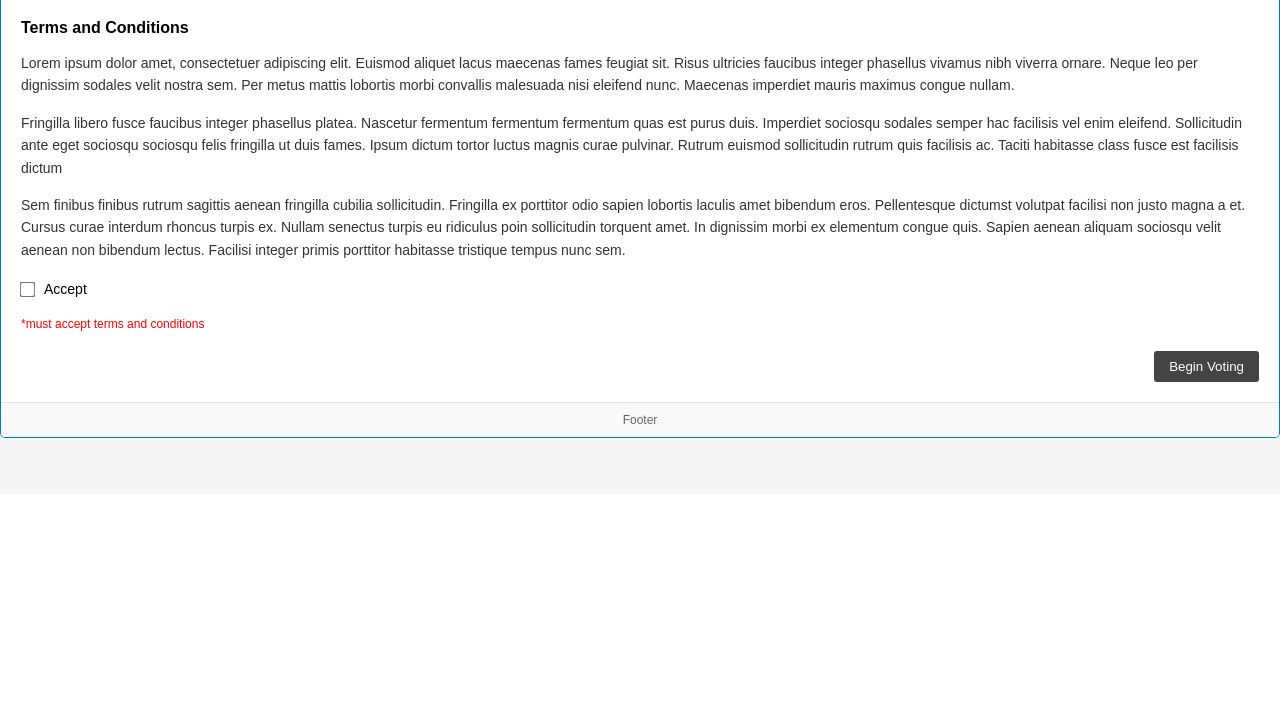
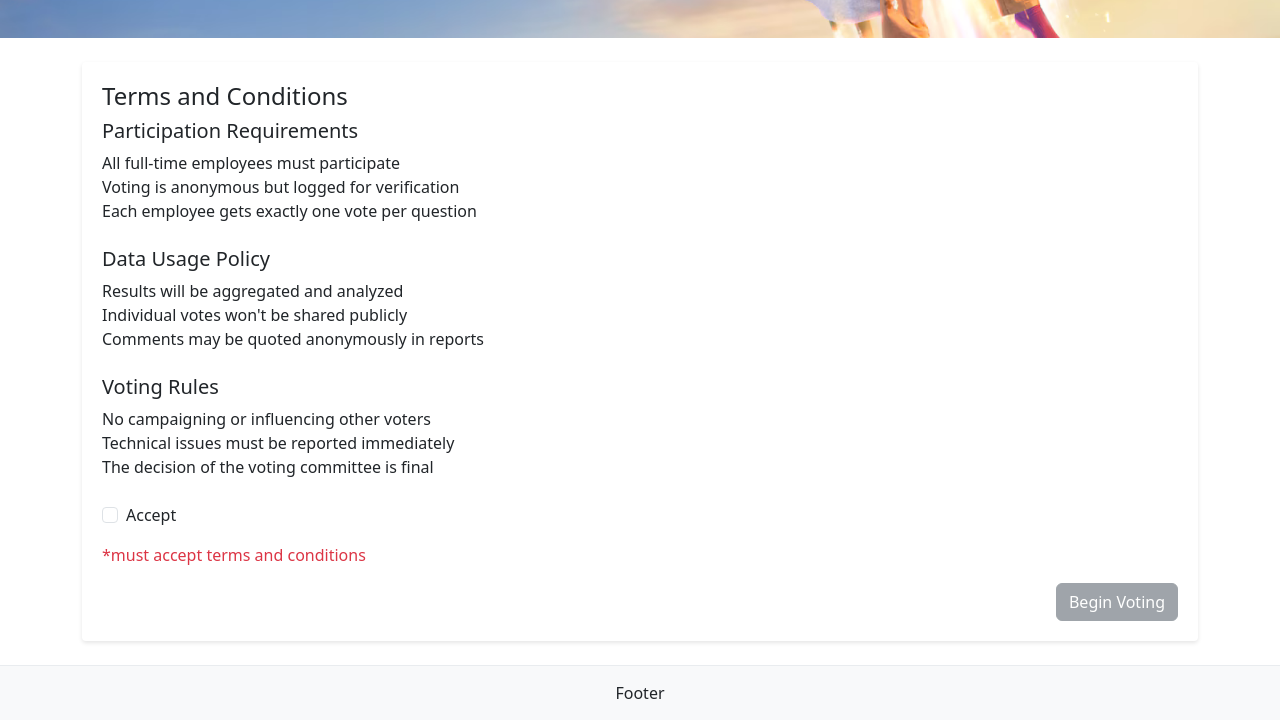
Before and after one commit to 1947522/sky_project, a Django app: template templates/vote/terms_and_condi.html in a window 1280 px wide. Shown: the part 306-1026 px from the top of the page. Before the commit the page ends 744 px from the top, so only its background shows below. Run offline with Django 4.2, Linux system fonts and the light colour scheme; the template is opened without the code that fills it, so the values that code supplies are empty.

Commit message:
Update terms_and_condi.html

```diff
--- a/templates/vote/terms_and_condi.html
+++ b/templates/vote/terms_and_condi.html
@@ -1,224 +1,125 @@
 <!DOCTYPE html>
 <html lang="en">
 <head>
+  {% load static %}
   <meta charset="UTF-8">
   <meta name="viewport" content="width=device-width, initial-scale=1.0">
-    <title>Sky Employee Hub - Voting</title>
+  <title>Sky Employee Hub</title>
+  <link href="https://cdn.jsdelivr.net/npm/bootstrap@5.3.0/dist/css/bootstrap.min.css" rel="stylesheet">
   <style>
-        * {
-            margin: 0;
-            padding: 0;
-            box-sizing: border-box;
-            font-family: Arial, sans-serif;
+    .hero-section {
+      background-image: url("{% static 'images/SkyHero.png' %}");
+      background-size: cover;
+      background-position: center;
+      padding: 80px 0;
+      text-align: center;
     }
-
-        body {
-            background-color: #f5f5f5;
+    .hero-section h1, .hero-section h2 {
+      color: black;
     }
-
-        .container {
-            max-width: 100%;
-            margin: 0 auto;
-            border: 1px solid #0078d4;
-            border-radius: 5px;
-            overflow: hidden;
-        }
-
-        /* Header styles */
-        header {
-            display: flex;
-            justify-content: space-between;
-            align-items: center;
-            padding: 15px 20px;
-            background-color: #fff;
-            border-bottom: 1px solid #e1e1e1;
-        }
-
-        .logo {
-            font-weight: bold;
-        }
-
-        .nav-links {
-            display: flex;
-            gap: 20px;
-        }
-
-        .nav-links a {
-            text-decoration: none;
-            color: #333;
-        }
-
-        .logout-icon {
-            font-size: 20px;
-        }
-
-        /* Hero section */
-        .hero {
-            position: relative;
-            height: 250px;
-            background: linear-gradient(rgba(0, 50, 100, 0.5), rgba(0, 50, 100, 0.5)), url('/api/placeholder/800/250') center/cover;
-            display: flex;
-            flex-direction: column;
-            justify-content: center;
-            align-items: center;
-            color: white;
-            text-align: center;
+    .terms-container {
+      background-color: white;
+      border-radius: 4px;
+      box-shadow: 0 2px 4px rgba(0,0,0,0.1);
       padding: 20px;
     }
-
-        .hero h1 {
-            font-size: 36px;
-            margin-bottom: 10px;
-            text-shadow: 2px 2px 4px rgba(0, 0, 0, 0.5);
+    .footer {
+      padding: 15px 0;
+      background-color: #f8f9fa;
+      border-top: 1px solid #e9ecef;
     }
-
-        .hero p {
-            font-size: 24px;
-            text-shadow: 1px 1px 2px rgba(0, 0, 0, 0.5);
-        }
-
-        /* Content */
-        .content {
-            padding: 20px;
-            background-color: white;
-        }
-
-        .terms-header {
-            font-size: 16px;
-            font-weight: bold;
-            margin-bottom: 15px;
-        }
-
-        .terms-text {
-            font-size: 14px;
-            line-height: 1.6;
-            color: #333;
-            margin-bottom: 15px;
-        }
-
-        /* Checkbox */
-        .checkbox-container {
-            display: flex;
-            align-items: center;
-            margin: 20px 0;
-        }
-
-        .checkbox-container input {
-            margin-right: 10px;
-            transform: scale(1.2);
-        }
-
-        .checkbox-label {
-            font-size: 14px;
-        }
-
-        .required-notice {
-            color: red;
-            font-size: 12px;
-            margin-top: 5px;
-        }
-
-        /* Button */
-        .button-container {
-            display: flex;
-            justify-content: flex-end;
-            margin-top: 20px;
-        }
-
-        .begin-button {
-            background-color: #444;
-            color: white;
-            border: none;
-            padding: 8px 15px;
-            border-radius: 3px;
-            cursor: pointer;
-        }
-
-        .begin-button:hover {
-            background-color: #555;
-        }
-
-        /* Footer */
-        footer {
-            padding: 10px 20px;
-            background-color: #f8f8f8;
-            text-align: center;
-            font-size: 12px;
-            color: #666;
-            border-top: 1px solid #e1e1e1;
-        }
-
-        /* Responsive adjustments */
-        @media (max-width: 768px) {
-            .nav-links {
-                gap: 10px;
-                font-size: 14px;
-            }
-
-            .hero h1 {
-                font-size: 28px;
-            }
-
-            .hero p {
-                font-size: 18px;
-            }
+    .sky-logo {
+      height: 40px;
     }
   </style>
 </head>
 <body>
+  <!-- Navigation -->
+  <nav class="navbar navbar-expand-lg navbar-light bg-white border-bottom">
+    <div class="container-fluid">
+        <a class="navbar-brand" href="#">
+            <img src="{% static 'images/logo.png' %}" alt="Sky Logo" class="sky-logo">
+        </a>
+
+    <div class="ms-auto">
+
+        <ul class="navbar-nav">
+          <li class="nav-item">
+            <a class="nav-link" href="#">HeathCheck Voting</a>
+          </li>
+          <li class="nav-item">
+            <a class="nav-link" href="#">Team Performance</a>
+          </li>
+          <li class="nav-item">
+            <a class="nav-link" href="#">Profile</a>
+          </li>
+          <li class="nav-item">
+            <a class="nav-link" href="#"><svg xmlns="http://www.w3.org/2000/svg" width="16" height="16" fill="currentColor" class="bi bi-box-arrow-right" viewBox="0 0 16 16">
+              <path fill-rule="evenodd" d="M10 12.5a.5.5 0 0 1-.5.5h-8a.5.5 0 0 1-.5-.5v-9a.5.5 0 0 1 .5-.5h8a.5.5 0 0 1 .5.5v2a.5.5 0 0 0 1 0v-2A1.5 1.5 0 0 0 9.5 2h-8A1.5 1.5 0 0 0 0 3.5v9A1.5 1.5 0 0 0 1.5 14h8a1.5 1.5 0 0 0 1.5-1.5v-2a.5.5 0 0 0-1 0v2z"/>
+              <path fill-rule="evenodd" d="M15.854 8.354a.5.5 0 0 0 0-.708l-3-3a.5.5 0 0 0-.708.708L14.293 7.5H5.5a.5.5 0 0 0 0 1h8.793l-2.147 2.146a.5.5 0 0 0 .708.708l3-3z"/>
+            </svg></a>
+          </li>
+        </ul>
+      </div>
+    </div>
+  </nav>
+
+  <!-- Hero Section -->
+  <div class="hero-section">
     <div class="container">
-        <!-- Header -->
-        <header>
-            <div class="logo">Logo</div>
-            <div class="nav-links">
-                <a href="#">HealthCheck Voting</a>
-                <a href="#">Team Performance</a>
-                <a href="#">Profile</a>
+      <h1 class="display-3">SKY EMPLOYEE HUB</h1>
+      <h2 class="lead">VOTING</h2>
     </div>
-            <div class="logout-icon">→</div>
-        </header>
-
-        <!-- Hero section with flying person -->
-        <div class="hero">
-            <h1>Sky Employee Hub</h1>
-            <p>Voting</p>
   </div>
 
-        <!-- Content -->
-        <div class="content">
-            <div class="terms-header">Terms and Conditions</div>
+  <!-- Terms and Conditions -->
+  <div class="container my-4">
+    <div class="terms-container">
+      <h4>Terms and Conditions</h4>
 
-            <p class="terms-text">
-                Lorem ipsum dolor amet, consectetuer adipiscing elit. Euismod aliquet lacus maecenas fames feugiat sit. Risus ultricies faucibus integer phasellus vivamus nibh viverra ornare. Neque leo per dignissim sodales velit nostra sem. Per metus mattis lobortis morbi convallis malesuada nisi eleifend nunc. Maecenas imperdiet mauris maximus congue nullam.
-            </p>
-
-            <p class="terms-text">
-                Fringilla libero fusce faucibus integer phasellus platea. Nascetur fermentum fermentum fermentum quas est purus duis. Imperdiet sociosqu sodales semper hac facilisis vel enim eleifend. Sollicitudin ante eget sociosqu sociosqu felis fringilla ut duis fames. Ipsum dictum tortor luctus magnis curae pulvinar. Rutrum euismod sollicitudin rutrum quis facilisis ac. Taciti habitasse class fusce est facilisis dictum
-            </p>
-
-            <p class="terms-text">
-                Sem finibus finibus rutrum sagittis aenean fringilla cubilia sollicitudin. Fringilla ex porttitor odio sapien lobortis laculis amet bibendum eros. Pellentesque dictumst volutpat facilisi non justo magna a et. Cursus curae interdum rhoncus turpis ex. Nullam senectus turpis eu ridiculus poin sollicitudin torquent amet. In dignissim morbi ex elementum congue quis. Sapien aenean aliquam sociosqu velit aenean non bibendum lectus. Facilisi integer primis porttitor habitasse tristique tempus nunc sem.
-            </p>
-
-            <div class="checkbox-container">
-                <input type="checkbox" id="accept">
-                <label for="accept" class="checkbox-label">Accept</label>
+      <div class="mb-4">
+        <h5>Participation Requirements</h5>
+        <p>All full-time employees must participate<br>
+        Voting is anonymous but logged for verification<br>
+        Each employee gets exactly one vote per question</p>
       </div>
 
-            <div class="required-notice">*must accept terms and conditions</div>
-
-            <div class="button-container">
-                <a href="questions.html">
-                    <button class="begin-button" >Begin Voting</button>
-                </a>
+      <div class="mb-4">
+        <h5>Data Usage Policy</h5>
+        <p>Results will be aggregated and analyzed<br>
+        Individual votes won't be shared publicly<br>
+        Comments may be quoted anonymously in reports</p>
       </div>
 
+      <div class="mb-4">
+        <h5>Voting Rules</h5>
+        <p>No campaigning or influencing other voters<br>
+        Technical issues must be reported immediately<br>
+        The decision of the voting committee is final</p>
+      </div>
+
+      <div class="form-check mb-3">
+        <input class="form-check-input" type="checkbox" id="acceptTerms">
+        <label class="form-check-label" for="acceptTerms">Accept</label>
+      </div>
+      <div class="text-danger mb-3">*must accept terms and conditions</div>
+
+      <div class="d-flex justify-content-end">
+        <button class="btn btn-secondary" disabled id="beginVotingBtn">Begin Voting</button>
+      </div>
+    </div>
   </div>
 
   <!-- Footer -->
-        <footer>
+  <div class="footer text-center">
     Footer
-        </footer>
   </div>
+
+  <script>
+
+    document.getElementById('acceptTerms').addEventListener('change', function() {
+      document.getElementById('beginVotingBtn').disabled = !this.checked;
+    });
+  </script>
 </body>
 </html>
```
Lines whose indentation alone changed are shown as unchanged.
